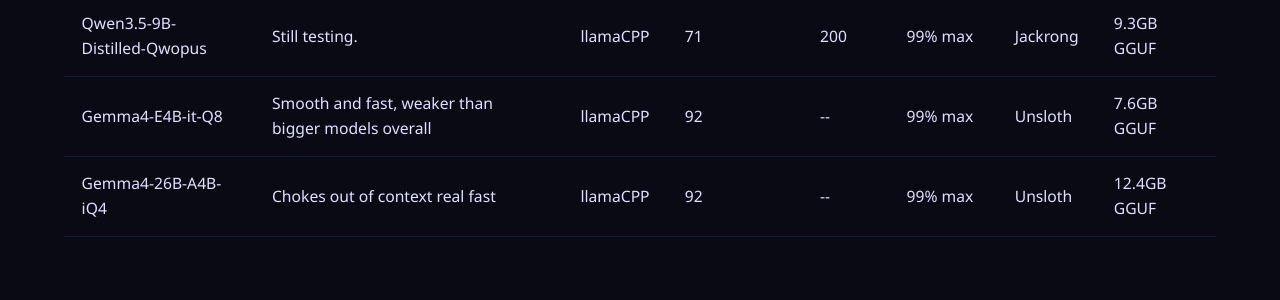
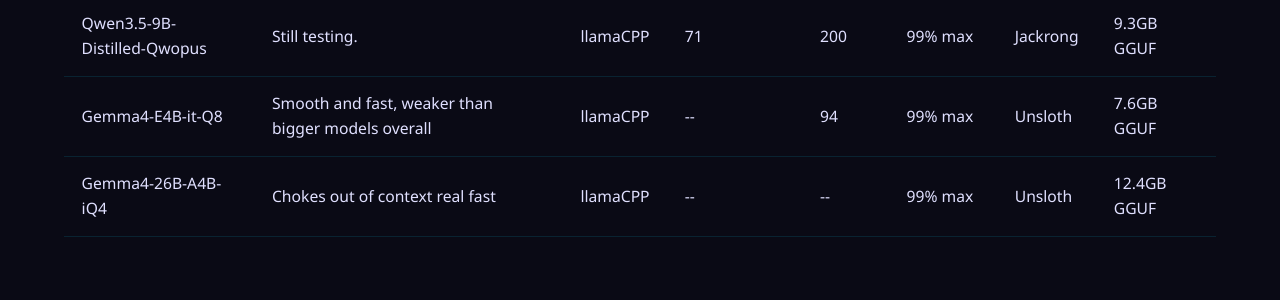
Before and after one commit to ZombieWorm/ZombieWorm.github.io, a Jekyll site: the page benchmarks.html, which Jekyll copies as it is, in a window 1280 px wide. Shown: the part 996-1296 px from the top of the page. Built offline with Jekyll 4.4.1, drawn with Linux system fonts in a browser that asks for light colours.

Commit message:
small push

```diff
--- a/benchmarks.html
+++ b/benchmarks.html
@@ -243,8 +243,8 @@
           <td>Gemma4-E4B-it-Q8</td>
           <td>Smooth and fast, weaker than bigger models overall</td>
           <td>llamaCPP</td>
-          <td>92</td>
           <td>--</td>
+          <td>94</td>
           <td>99% max</td>
           <td>Unsloth</td>
           <td>7.6GB GGUF</td>
@@ -253,7 +253,7 @@
           <td>Gemma4-26B-A4B-iQ4</td>
           <td>Chokes out of context real fast</td>
           <td>llamaCPP</td>
-          <td>92</td>
+          <td>--</td>
           <td>--</td>
           <td>99% max</td>
           <td>Unsloth</td>
```
